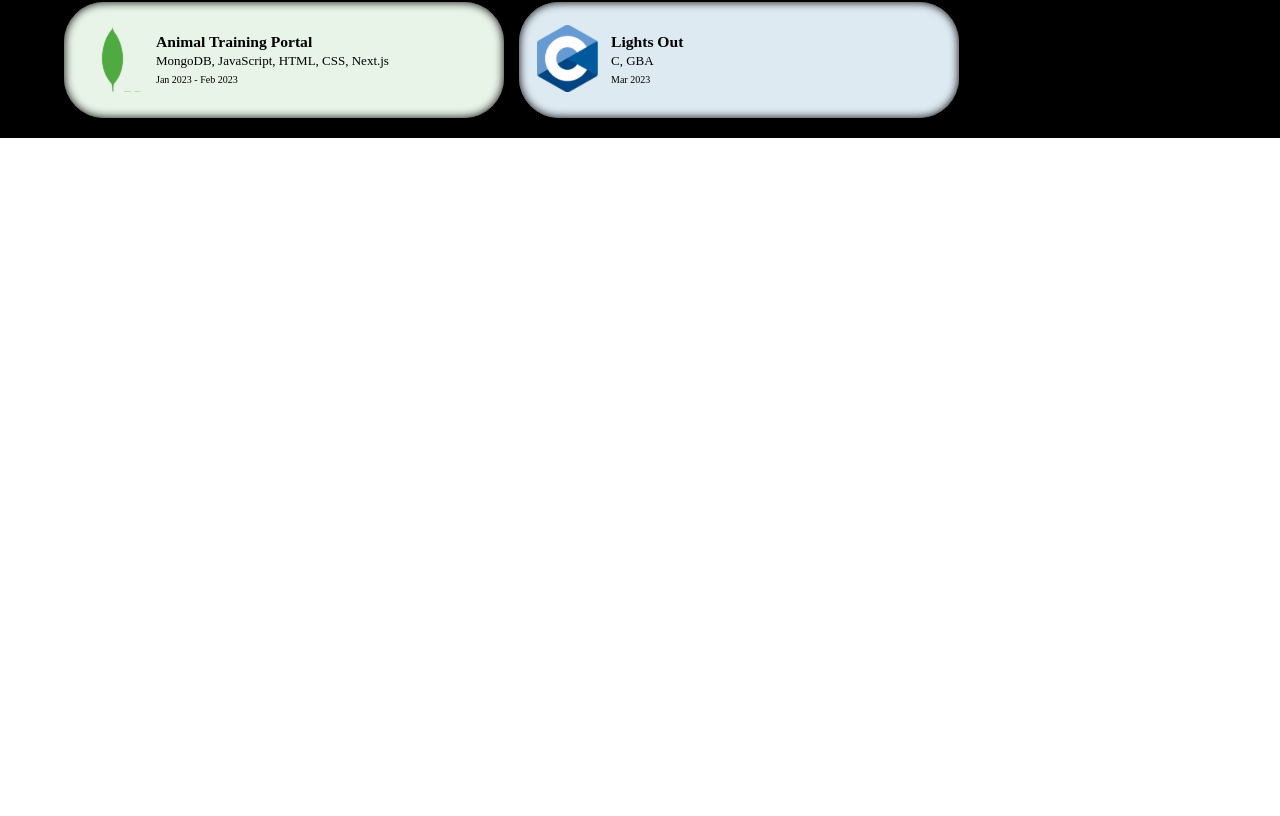
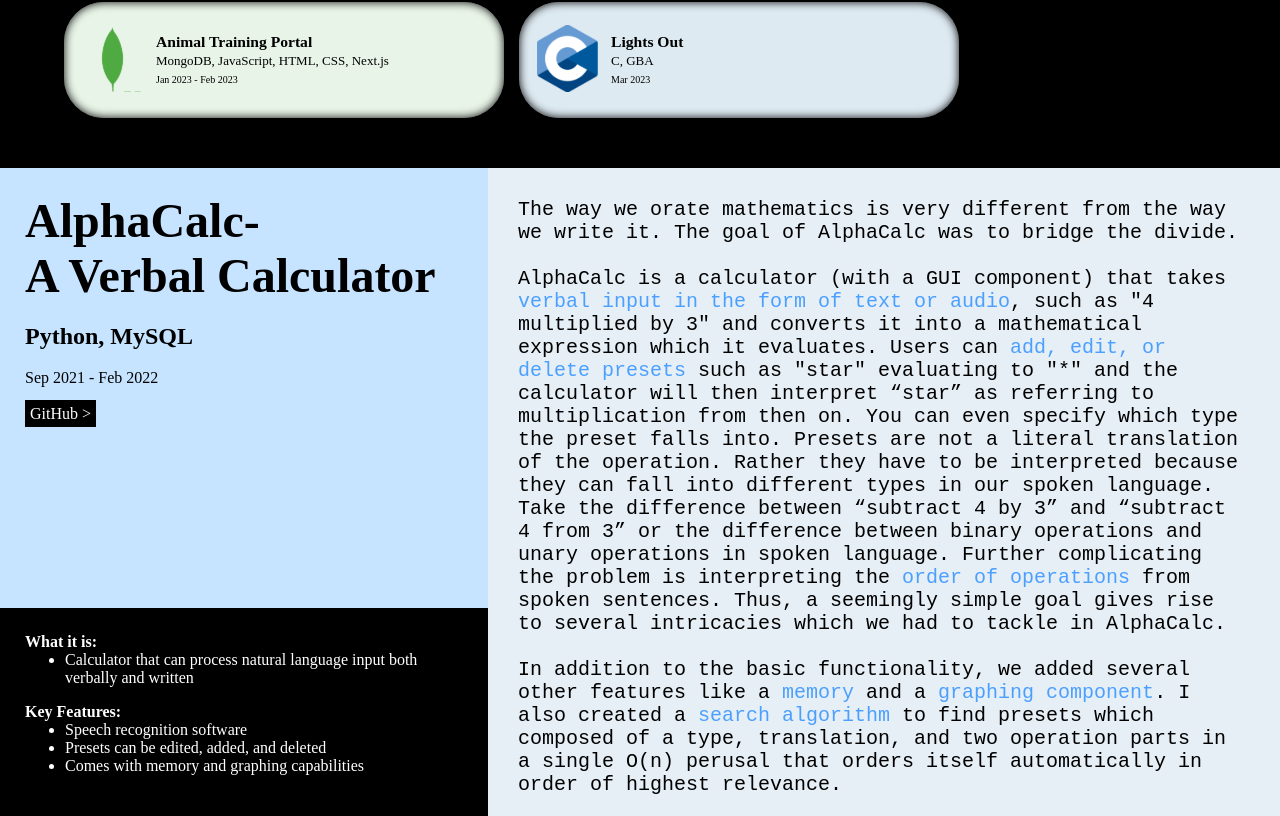
Before and after one commit to uma-anand/personal-website, a Next.js app in the folder personal-website/: page / in a window 1280 px wide. Shown: the part 785-1601 px from the top of the page. Before the commit the page ends 923 px from the top, so only its background shows below. Built offline with nearby package versions, Linux system fonts and the light colour scheme.

Commit message:
feat: alphacalc project with formatting

```diff
--- a/personal-website/src/app/globals.css
+++ b/personal-website/src/app/globals.css
@@ -36,7 +36,7 @@ body {
   color: white;
   padding-left: 5%;
   padding-right: 5%;
-  padding-bottom: 20px;
+  padding-bottom: 50px;
 }
 
 .landinghome .bubble-container {
@@ -313,3 +313,64 @@ p {
   background-color: #deeaf2;
   box-shadow: inset 0 0 10px #000000;
 }
+
+.projects-flex {
+  display: flex;
+}
+
+.projects-flex-left {
+  width: 40%;
+  font-family: 'Montserrat';
+  display: flex;
+  flex-direction: column;
+}
+
+.projects-flex-left h1 {
+  font-family: 'Montserrat Medium';
+  font-size: 3em;
+  font-weight: 700;
+  margin-bottom: 15px;
+  margin-top: 0;
+}
+.projects-flex-left h4 {
+  font-weight: lighter;
+  margin: 0;
+}
+
+.projects-flex-right {
+  width: 60%;
+  background-color: #E7EFF6;
+  padding-left: 30px;
+  padding-right: 30px;
+  padding-top: 10px;
+}
+
+.projects-flex-right h3 {
+  font-size: 20px;
+  font-style: normal;
+  font-weight: 400;
+  line-height: normal;
+}
+
+.projects-header {
+  background-color: #c6e4ff;
+  flex-grow: 1;
+  padding-left: 25px;
+  padding-top: 25px;
+}
+
+.project-points {
+  background-color: #000000;
+  color: white;
+  padding:25px;
+}
+
+ul {
+  margin-top: 0;
+}
+
+.github-button {
+  background-color: #000000;
+  color: white;
+  padding: 5px;
+}
--- a/personal-website/src/app/page.js
+++ b/personal-website/src/app/page.js
@@ -5,6 +5,7 @@ import Work from "./work"
 import Skills from "./skills"
 import Contact from "./contact"
 import LandingProjects from "./landingProjects"
+import AlphaCalc from "./projects/alphacalc"
 
 export default function Home() {
   /**
@@ -21,6 +22,7 @@ export default function Home() {
     <>
       <Banner />
       <LandingProjects />
+      <AlphaCalc />
     </>
   )
 }
--- /dev/null
+++ b/personal-website/src/app/projects/alphacalc.js
@@ -0,0 +1,40 @@
+export default function AlphaCalc () {
+    return (
+        <>
+            <div className="projects-flex">
+                <div className="projects-flex-left">
+                    <div className="projects-header">
+                        <h1>AlphaCalc-<br></br>A Verbal Calculator</h1>
+                        <h2>Python, MySQL</h2>
+                        <h4>Sep 2021 - Feb 2022</h4>
+                        <br></br>
+                        <h4><span className = "github-button">GitHub &gt;</span></h4>
+                        <br></br>
+                    </div>
+                    <div className="project-points">
+                        <h4>
+                            <strong>What it is:</strong>
+                                <ul>
+                                    <li>Calculator that can process natural language input both verbally and written</li>
+                                </ul>
+                            <strong>Key Features:</strong>
+                                <ul>
+                                    <li>Speech recognition software</li>
+                                    <li>Presets can be edited, added, and deleted</li>
+                                    <li>Comes with memory and graphing capabilities</li>
+                                </ul>
+                        </h4>
+                    </div>
+                </div>
+                <div className="projects-flex-right">
+                    <h3>The way we orate mathematics is very different from the way we write it. The goal of AlphaCalc was to bridge the divide.
+                    <br></br><br></br>
+AlphaCalc is a calculator (with a GUI component) that takes <span className="blue">verbal input in the form of text or audio</span>, such as "4 multiplied by 3" and converts it into a mathematical expression which it evaluates. Users can <span className="blue">add, edit, or delete presets</span> such as "star" evaluating to "*" and the calculator will then interpret “star” as referring to multiplication from then on. You can even specify which type the preset falls into. Presets are not a literal translation of the operation. Rather they have to be interpreted because they can fall into different types in our spoken language. Take the difference between “subtract 4 by 3” and “subtract 4 from 3” or the difference between binary operations and unary operations in spoken language. Further complicating the problem is interpreting the <span className="blue">order of operations</span> from spoken sentences. Thus, a seemingly simple goal gives rise to several intricacies which we had to tackle in AlphaCalc.
+                    <br></br><br></br>
+In addition to the basic functionality, we added several other features like a <span className="blue">memory</span> and a <span className="blue">graphing component</span>. I also created a <span className="blue">search algorithm</span> to find presets which composed of a type, translation, and two operation parts in a single O(n) perusal that orders itself automatically in order of highest relevance.
+</h3>
+                </div>
+            </div>
+        </>
+    );
+}
```
